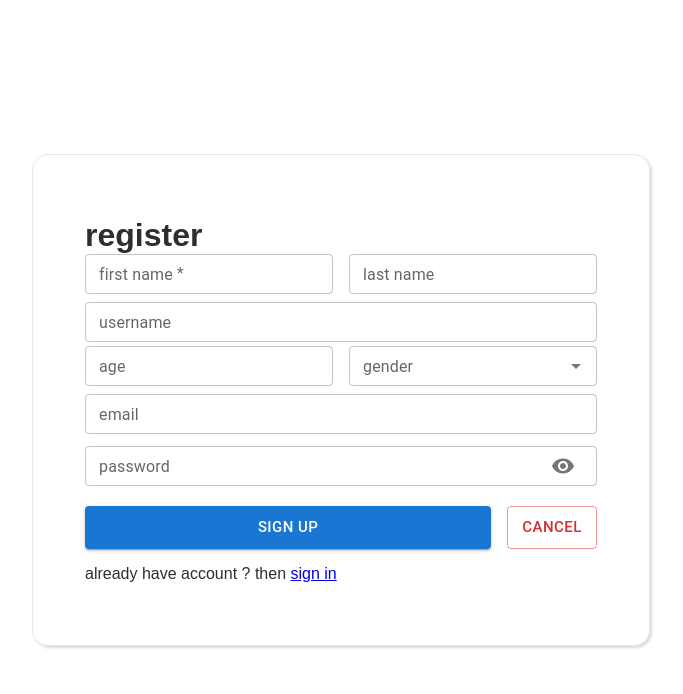
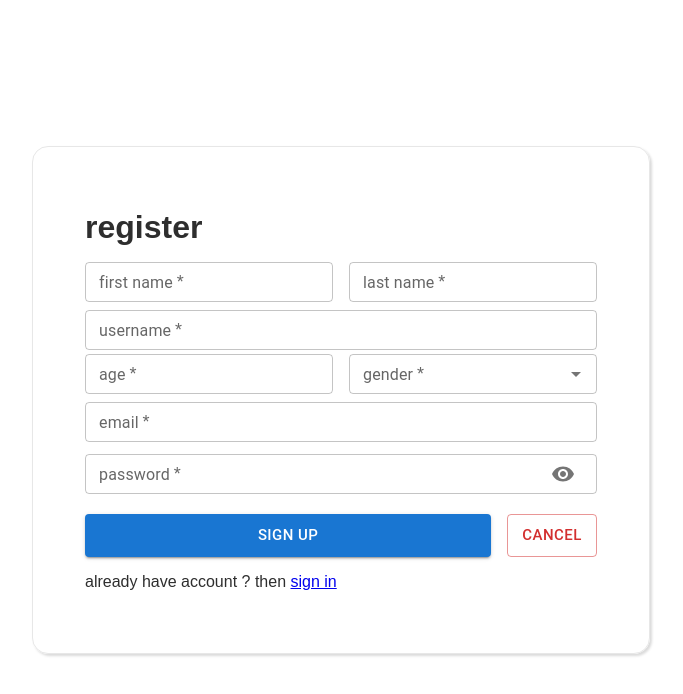
Before and after one commit to AhmadNashaat0/shopping-cart, a React (Create React App) app in the folder client/: page /Register in a window 1280 px wide. Shown: the top 694 px of the page, without its empty margins (299-982 px from the left). Built offline with nearby package versions, Linux system fonts and the light colour scheme.

Commit message:
register vlidation

```diff
--- a/client/src/components/Fields.js
+++ b/client/src/components/Fields.js
@@ -35,6 +35,7 @@ const PassField = ({ name = "password", value, onChange, size = "normal" }) => {
   return (
     <TextField
       fullWidth
+      required
       name={name}
       type={showPass ? "text" : "password"}
       label={name}
--- a/client/src/screens/Register.js
+++ b/client/src/screens/Register.js
@@ -4,14 +4,17 @@ import { Redirect, useHistory, Link } from "react-router-dom";
 import Button from "@mui/material/Button";
 import Stack from "@mui/material/Stack";
 import TextField from "@mui/material/TextField";
+import Alert from "@mui/material/Alert";
 import Autocomplete from "@mui/material/Autocomplete";
 import { Field, PassField } from "../components/Fields";
 import * as yup from "yup";
 
 const Register = () => {
   const history = useHistory();
+  const [error, setError] = useState("");
   const [register, setRegister] = useState({
-    name: { first: "", last: "" },
+    firstName: "",
+    lastName: "",
     username: "",
     email: "",
     password: "",
@@ -20,19 +23,16 @@ const Register = () => {
   });
 
   const validate = (value) => {
-    Object.keys(value).forEach((key) => value[key] === "" && delete value[key]);
-    console.log(value);
     const schema = yup.object().shape({
-      name: yup.object().shape({
-        first: yup
+      firstName: yup
         .string()
         .required("First Name is Required.")
         .min(2, "Username should be 8 chars minimum."),
-        last: yup
+      lastName: yup
         .string()
         .required("Last Name is Required.")
         .min(2, "Username should be 8 chars minimum."),
-      }),
+
       username: yup
         .string()
         .required("First Name is Required.")
@@ -58,55 +58,60 @@ const Register = () => {
     return schema.validate(value);
   };
   const handleChange = (key) => (e) => {
-    if (["first", "last"].includes(key))
-      setRegister({
-        ...register,
-        name: { ...register.name, [key]: e.target.value },
-      });
-    else setRegister({ ...register, [key]: e.target.value });
+    setRegister({ ...register, [key]: e.target.value });
   };
-  const submit = (action) => {
+  const submit = (action) => (e) => {
+    e.preventDefault();
+    setError("");
     if (action === "cancel") return history.push("/");
     validate(register)
-      // .then((value) => {
-      //   return fetch("http://127.0.0.1:3000/user/register", {
-      //     method: "POST",
-      //     headers: { "Content-Type": "application/json" },
-      //     body: JSON.stringify(value),
-      //   });
-      // })
-      // .then((data) => console.log(data))
+      .then((value) => {
+        return fetch("http://127.0.0.1:3000/user/register", {
+          method: "POST",
+          headers: { "Content-Type": "application/json" },
+          body: JSON.stringify(value),
+        });
+      })
+      .then((data) => console.log(data))
       .catch((err) => {
-        console.log(err.errors[0]);
+        setError(err.errors[0]);
       });
   };
 
   return (
     <div className="register">
-      <form>
+      <form onSubmit={submit("")}>
+        {error && (
+          <Alert variant="outlined" severity="error" sx={{ mb: "5px" }}>
+            {error}
+          </Alert>
+        )}
         <h1>register</h1>
         <Stack
           spacing={{ xs: 0.5, sm: 2 }}
           direction={{ xs: "column", sm: "row" }}
           alignItems="center"
+          mt={2}
         >
           <Field
             required={true}
-            name="first"
-            value={register.name}
-            onChange={handleChange("first")}
+            name="firstName"
+            value={register}
+            onChange={handleChange("firstName")}
             label="first name"
             size="small"
           />
           <Field
-            name="last"
-            value={register.name}
-            onChange={handleChange("last")}
+            required={true}
+            name="lastName"
+            value={register}
+            onChange={handleChange("lastName")}
             label="last name"
             size="small"
           />
         </Stack>
         <Field
+          required={true}
           name="username"
           value={register}
           onChange={handleChange("username")}
@@ -118,6 +123,7 @@ const Register = () => {
           alignItems="center"
         >
           <Field
+            required={true}
             name="age"
             type="number"
             value={register}
@@ -130,26 +136,30 @@ const Register = () => {
             fullWidth
             size="small"
             options={["male", "female", ""]}
-            renderInput={(params) => <TextField {...params} label="gender" />}
+            renderInput={(params) => (
+              <TextField {...params} required label="gender" />
+            )}
           />
         </Stack>
         <Field
+          required={true}
           name="email"
           value={register}
           onChange={handleChange("email")}
           size="small"
         />
         <PassField
+          required={true}
           value={register}
           onChange={handleChange("password")}
           size="small"
         />
         <Stack spacing={2} direction="row" mt={2}>
           <Button
+            type="submit"
             size="large"
             variant="contained"
             fullWidth={true}
-            onClick={submit}
           >
             sign up
           </Button>
@@ -157,7 +167,7 @@ const Register = () => {
             size="large"
             variant="outlined"
             color="error"
-            onClick={() => submit("cancel")}
+            onClick={submit("cancel")}
           >
             cancel
           </Button>
```
Also changed, not shown: 2 other files (tests, documents, lock files or other folders). Lines whose indentation alone changed are shown as unchanged.
